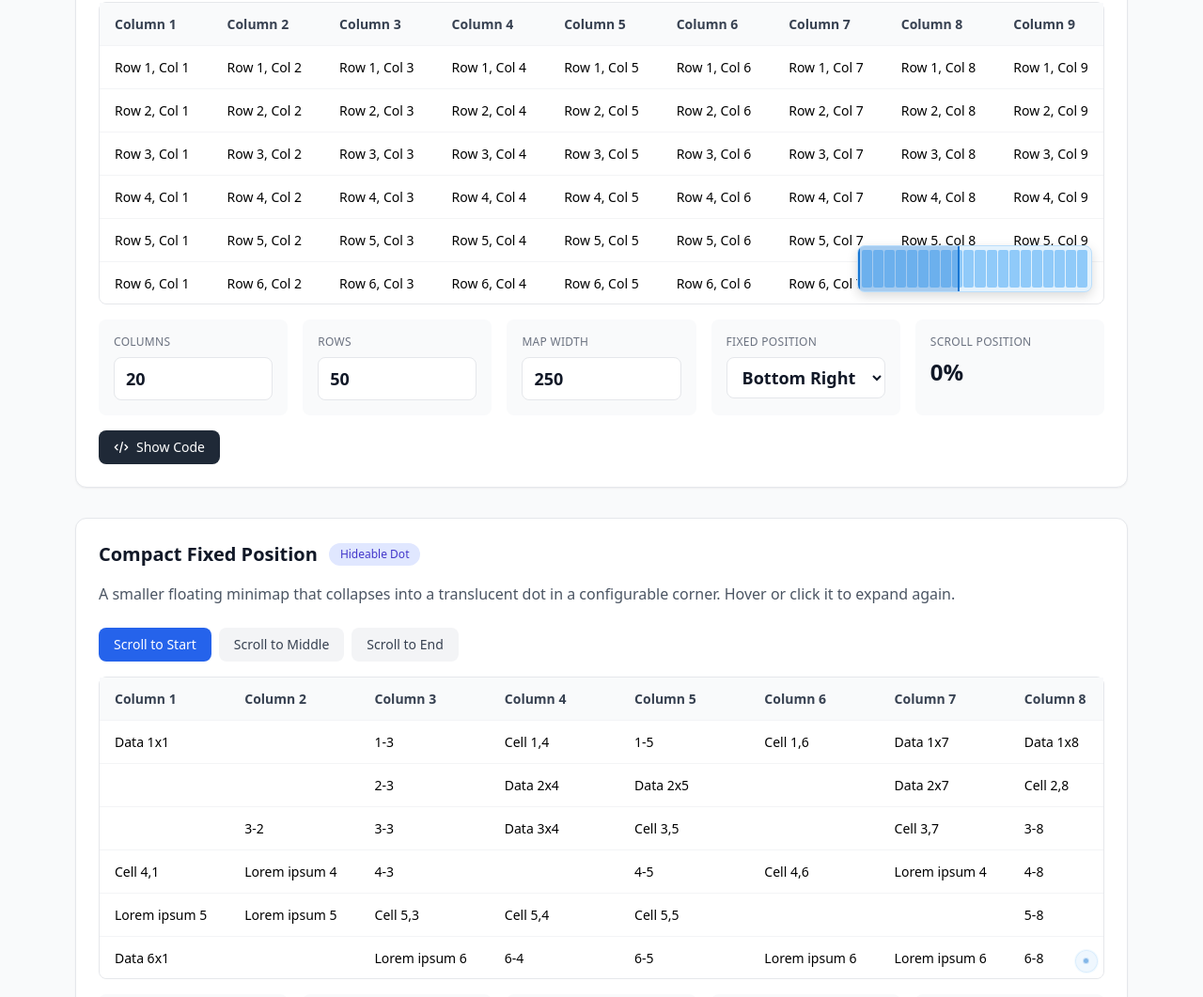
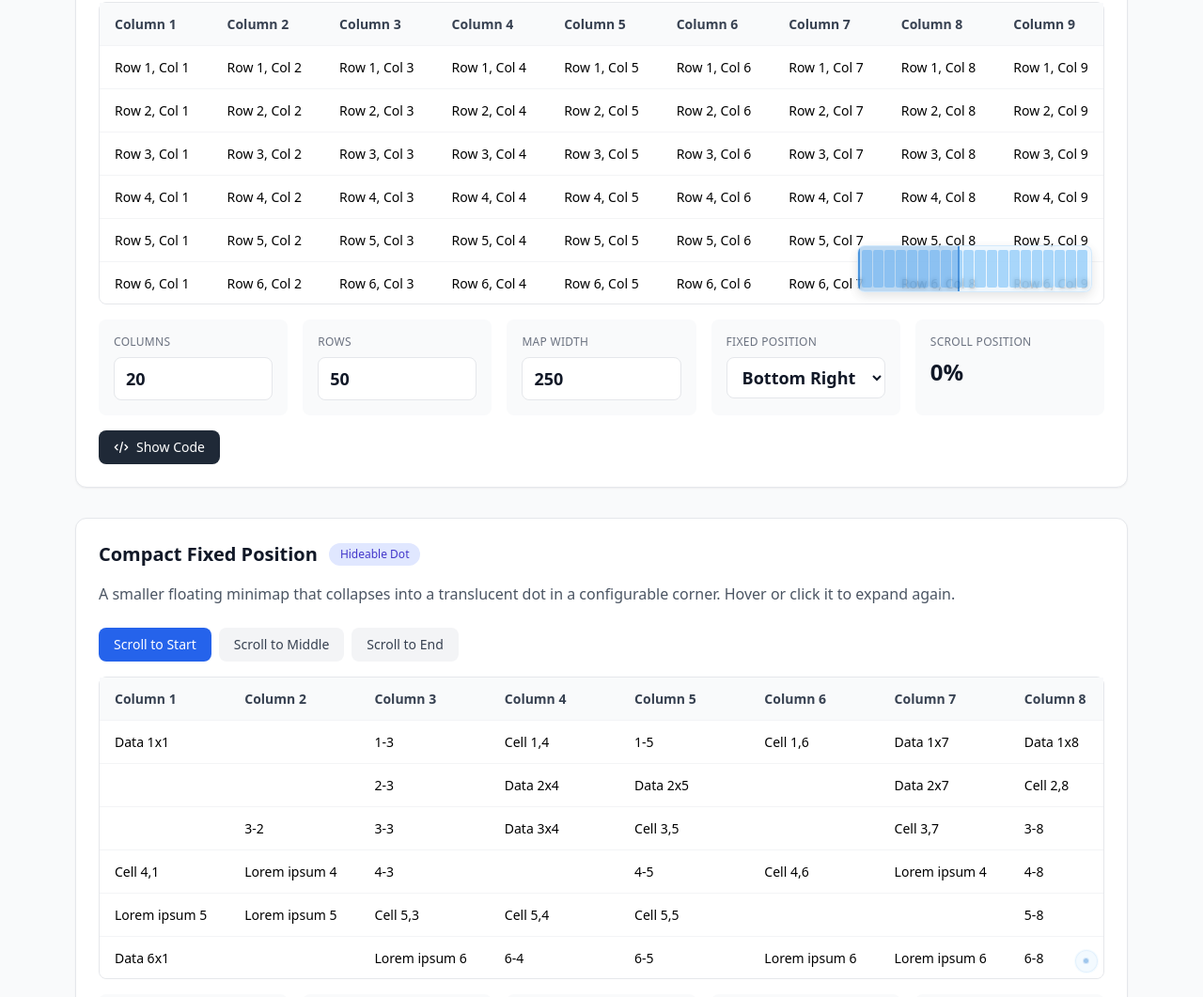
Before and after one commit to Kevinci/table-minimap, a website built with Vite: page demo/index.html in a window 1280 px wide. Shown: the part 1113-2174 px from the top of the page at 94% size. Built offline with nearby package versions, Linux system fonts and the light colour scheme.

Commit message:
Make fixed minimaps translucent

```diff
--- a/src/shadcn.css
+++ b/src/shadcn.css
@@ -58,6 +58,19 @@
   margin-top: 8px;
 }
 
+.tm-minimap--fixed {
+  background: color-mix(in srgb, var(--tm-background) 72%, transparent);
+  border-color: color-mix(in srgb, var(--tm-border) 72%, transparent);
+  opacity: 0.78;
+  backdrop-filter: blur(2px);
+  -webkit-backdrop-filter: blur(2px);
+}
+
+.tm-minimap--fixed:hover,
+.tm-minimap--fixed:focus-within {
+  opacity: 0.96;
+}
+
 .tm-minimap--compact {
   border-radius: 999px;
 }
@@ -70,7 +83,7 @@
   background: color-mix(in srgb, var(--tm-background) 60%, transparent);
   border-color: color-mix(in srgb, var(--tm-border) 45%, transparent);
   box-shadow: 0 0 0 1px color-mix(in srgb, var(--tm-border) 20%, transparent);
-  opacity: 0.92;
+  opacity: 0.72;
   transform: translate(2px, 2px);
 }
 
--- a/src/styles.css
+++ b/src/styles.css
@@ -68,8 +68,18 @@
 
 .tm-minimap--fixed {
   z-index: 100;
+  background: color-mix(in srgb, var(--tm-background) 72%, transparent);
+  border-color: color-mix(in srgb, var(--tm-border) 72%, transparent);
   box-shadow: 0 4px 12px rgba(0, 0, 0, 0.15);
   border-radius: 8px;
+  opacity: 0.78;
+  backdrop-filter: blur(2px);
+  -webkit-backdrop-filter: blur(2px);
+}
+
+.tm-minimap--fixed:hover,
+.tm-minimap--fixed:focus-within {
+  opacity: 0.96;
 }
 
 .tm-minimap--compact-collapsed {
@@ -88,7 +98,7 @@
   background: color-mix(in srgb, var(--tm-background) 60%, transparent);
   border-color: color-mix(in srgb, var(--tm-border) 45%, transparent);
   box-shadow: 0 0 0 1px color-mix(in srgb, var(--tm-border) 20%, transparent);
-  opacity: 0.92;
+  opacity: 0.72;
   transform: translate(2px, 2px);
 }
 
```
